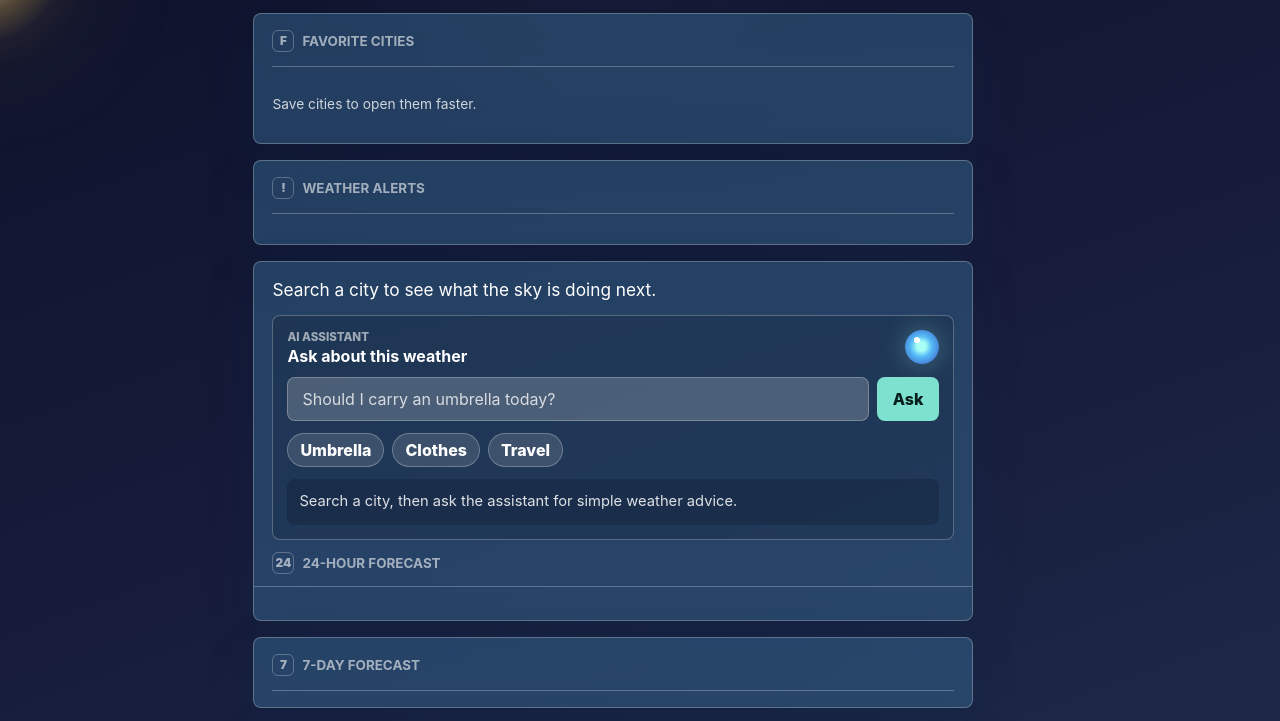
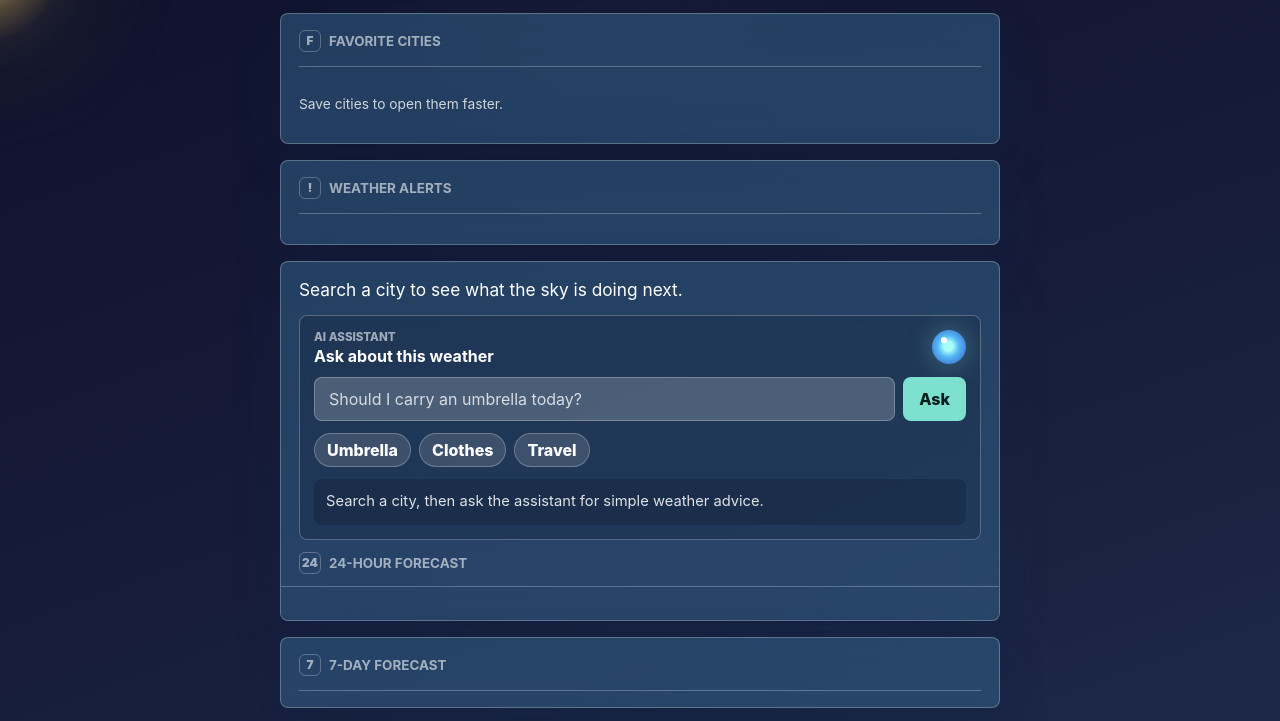
Before and after one commit to manishh28/Know-Weather, a plain HTML site: page index.html in a window 1280 px wide. Shown: the part 451-1172 px from the top of the page. Drawn offline with nearby package versions, Linux system fonts and the light colour scheme; no server answers.

Commit message:
Restore centered weather app layout

```diff
--- a/styles.css
+++ b/styles.css
@@ -99,6 +99,10 @@ body[data-period="day"]::after {
   height: 100%;
   z-index: 0;
   pointer-events: none;
+}
+
+#root {
+  width: min(100%, 720px);
 }
 
 .weather-app {
```
